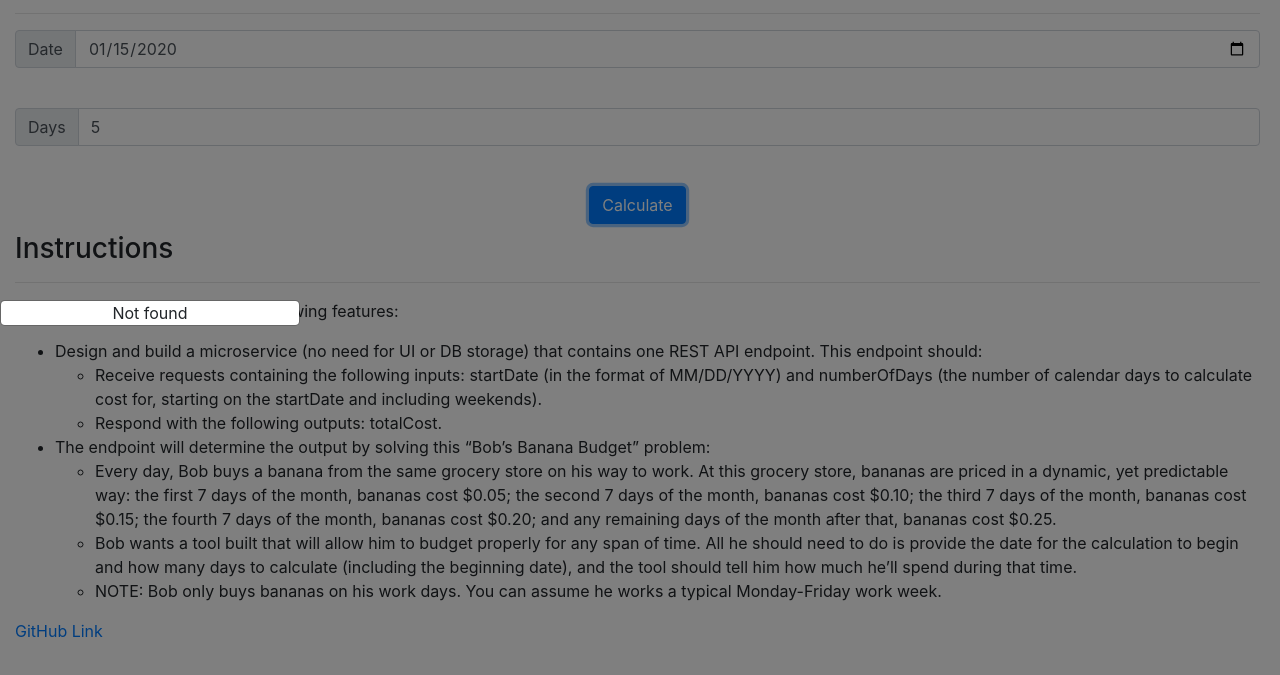
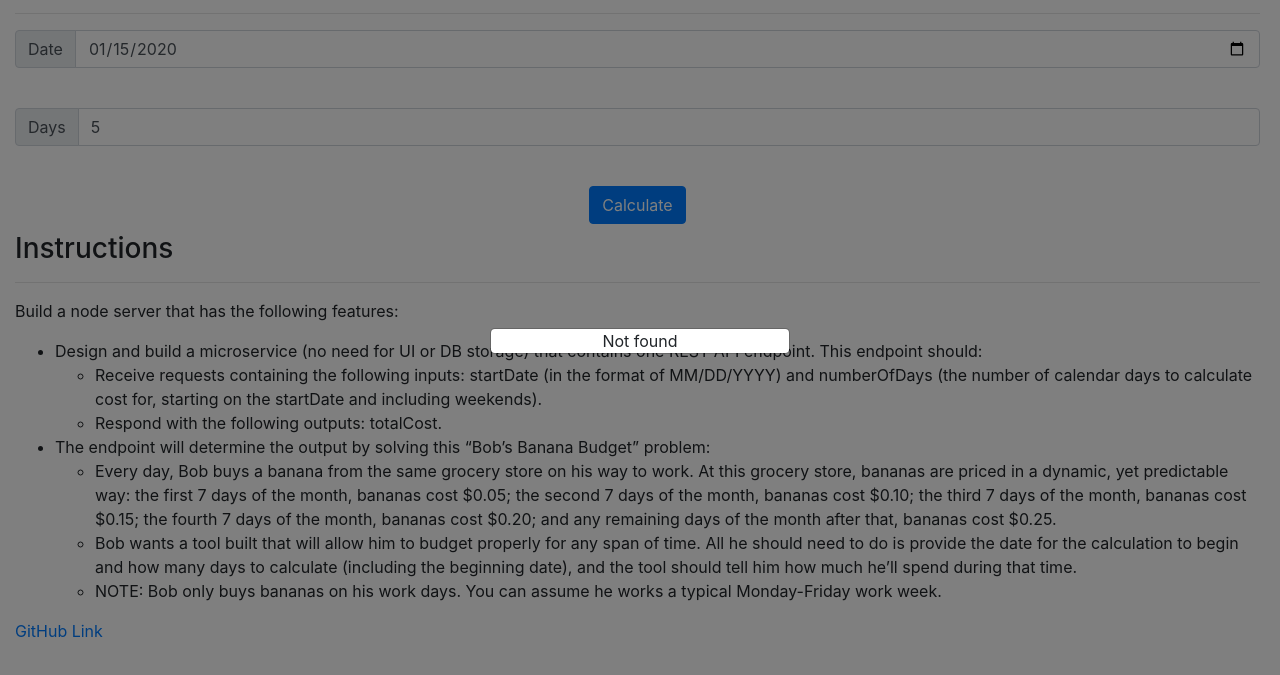
Before and after one commit to 2juicy/bobs-banana-challenge, a website: page app/public/index.html in a window 1280 px wide. Both pictures are taken after typing "2020-01-15", "5" into the empty fields and a click on the input "Calculate". Shown: the part 59-734 px from the top of the page. Drawn offline with nearby package versions, Linux system fonts and the light colour scheme; no server answers.

Commit message:
modal center

```diff
--- a/app/public/index.html
+++ b/app/public/index.html
@@ -110,7 +110,7 @@
         aria-labelledby="mySmallModalLabel"
         aria-hidden="true"
       >
-        <div class="modal-dialog-centered modal-sm">
+        <div class="modal-dialog modal-dialog-centered modal-sm">
           <div class="modal-content">
             <p style="margin:auto; text-align: center" id="answer"></p>
           </div>
```
